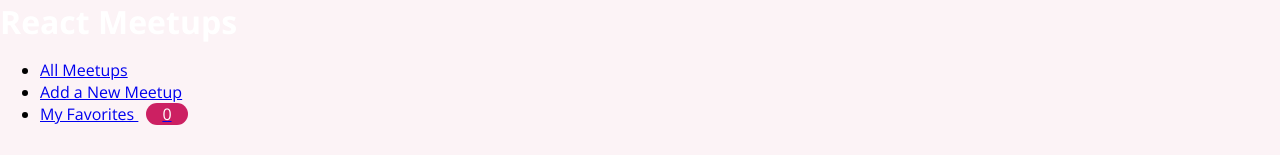
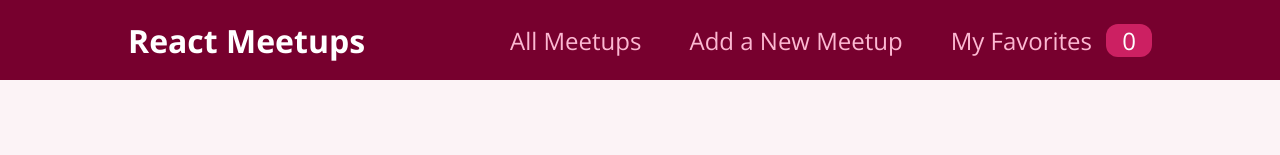
Before and after one commit to AGasco/react-meetup, a React (Create React App) app: page / in a window 1280 px wide. Shown: the top 155 px of the page. Built offline with nearby package versions, Linux system fonts and the light colour scheme.

Commit message:
Styles for Navbar & layout

```diff
--- a/src/components/layout/Layout.module.css
+++ b/src/components/layout/Layout.module.css
@@ -1,5 +1,6 @@
 .main {
-    margin: 3rem auto;
-    width: 90%;
-    max-width: 40rem;
-  }
+  margin: 3rem auto;
+  width: 90%;
+  max-width: 40rem;
+  padding-top: 4rem;
+}
--- a/src/components/layout/MainNavigation.module.css
+++ b/src/components/layout/MainNavigation.module.css
@@ -1,11 +1,18 @@
-.header {
+.navbar {
+  position: fixed;
+  top: 0;
   width: 100%;
   height: 5rem;
+  background-color: #77002e;
+  z-index: 1000;
+}
+
+.content {
+  height: 100%;
+  padding: 0 10%;
   display: flex;
   align-items: center;
   justify-content: space-between;
-    background-color: #77002e;
-    padding: 0 10%;
 }
 
 .logo {
@@ -14,7 +21,7 @@
   font-weight: bold;
 }
 
-  .header ul {
+.navbar ul {
   list-style: none;
   margin: 0;
   padding: 0;
@@ -22,19 +29,19 @@
   align-items: baseline;
 }
 
-  .header li {
+.navbar li {
   margin-left: 3rem;
 }
 
-  .header a {
+.link {
   text-decoration: none;
   font-size: 1.5rem;
   color: #fcb8d2;
 }
 
-  .header a:hover,
-  .header a:active,
-  .header a.active {
+.link:hover,
+.link:active,
+.link.active {
   color: white;
 }
 
```
Lines whose indentation alone changed are shown as unchanged.
